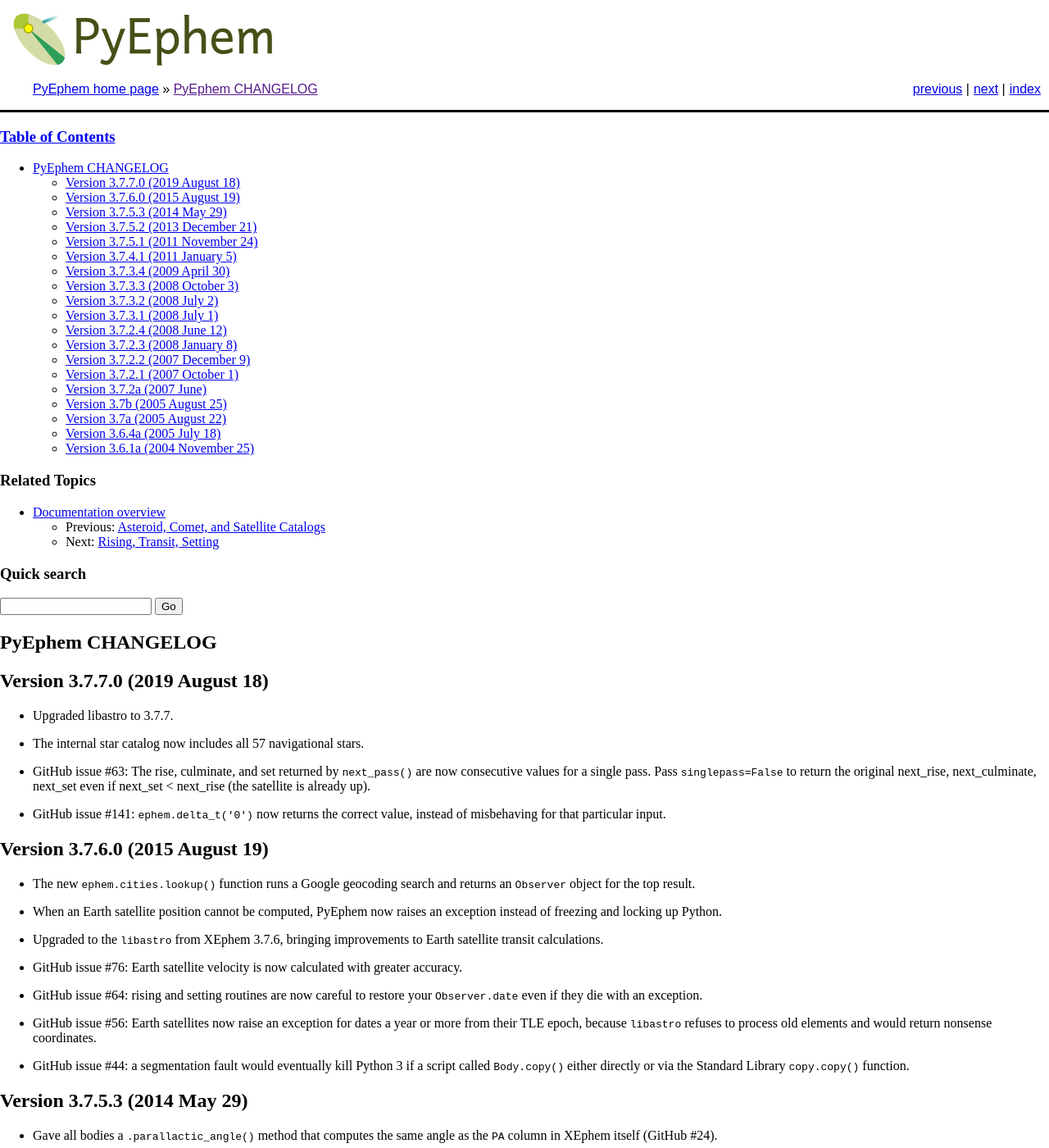
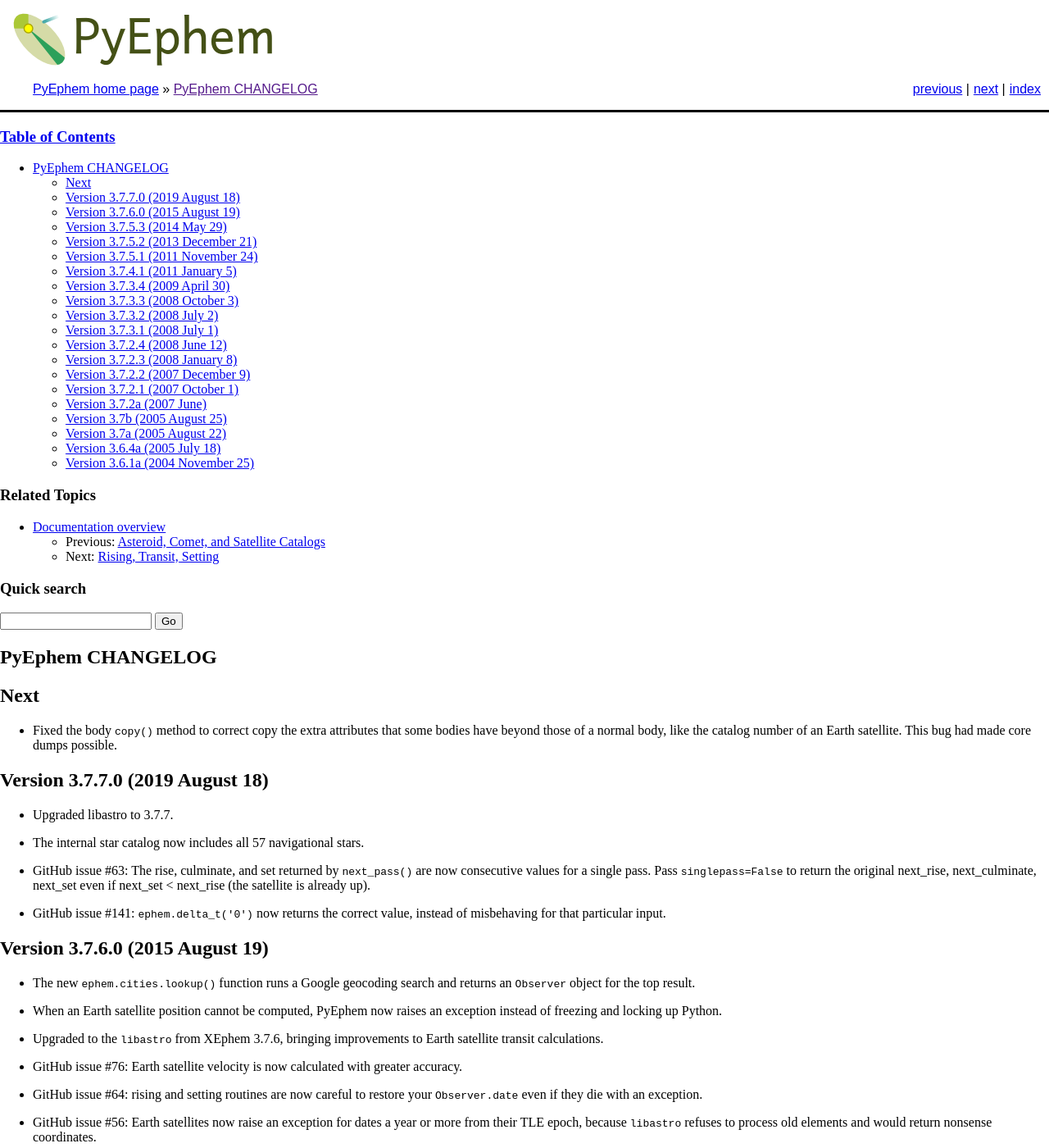
Before and after one commit to brandon-rhodes/pyephem, a Sphinx documentation site: the page built from ephem/doc/CHANGELOG.rst, in a window 1280 px wide and 1400 px high. Shown: the whole window at 82% size. Built offline with Sphinx 7.4.7, drawn with Linux system fonts in a browser that asks for light colours.

Commit message:
Add changelog entry

```diff
--- a/ephem/doc/CHANGELOG.rst
+++ b/ephem/doc/CHANGELOG.rst
@@ -1,5 +1,12 @@
 PyEphem CHANGELOG
 =================
+
+Next
+----
+
+- Fixed the body ``copy()`` method to correct copy the extra attributes
+  that some bodies have beyond those of a normal body, like the catalog
+  number of an Earth satellite.  This bug had made core dumps possible.
 
 Version 3.7.7.0 (2019 August 18)
 --------------------------------
```
